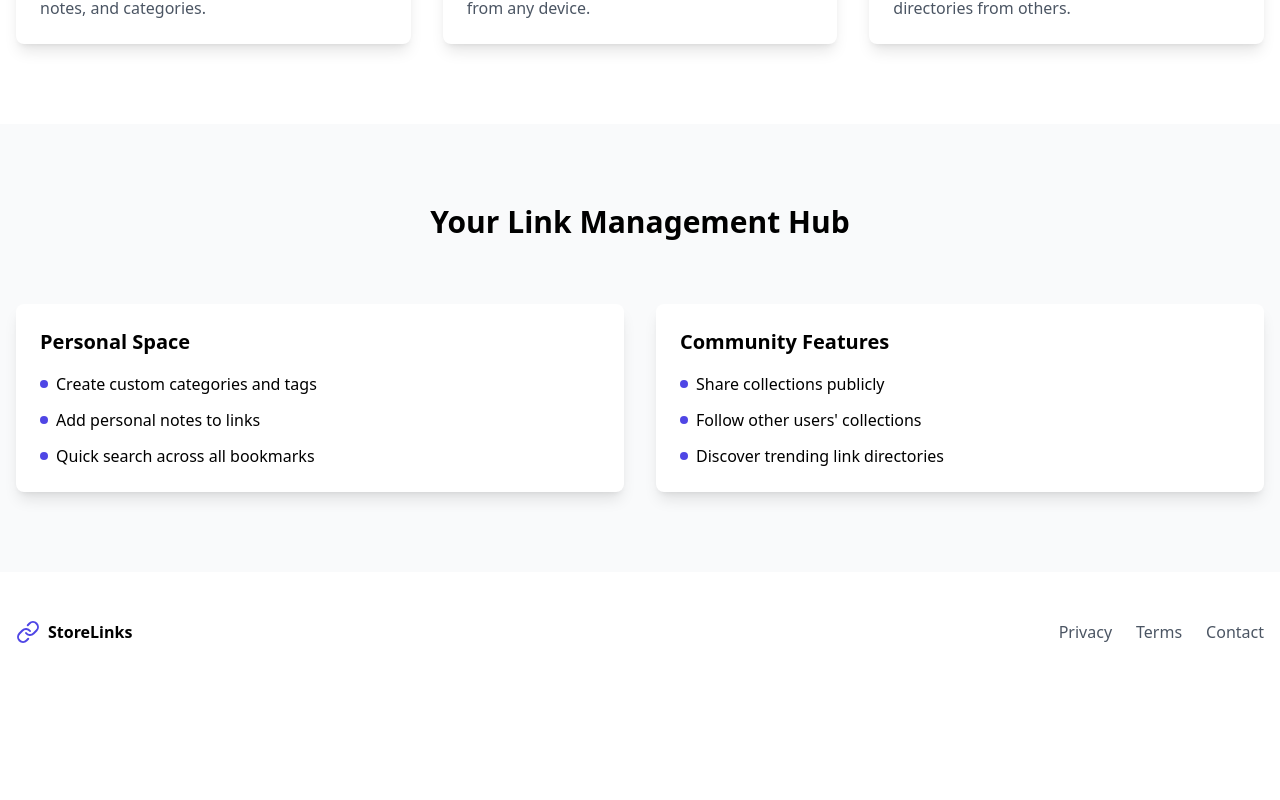
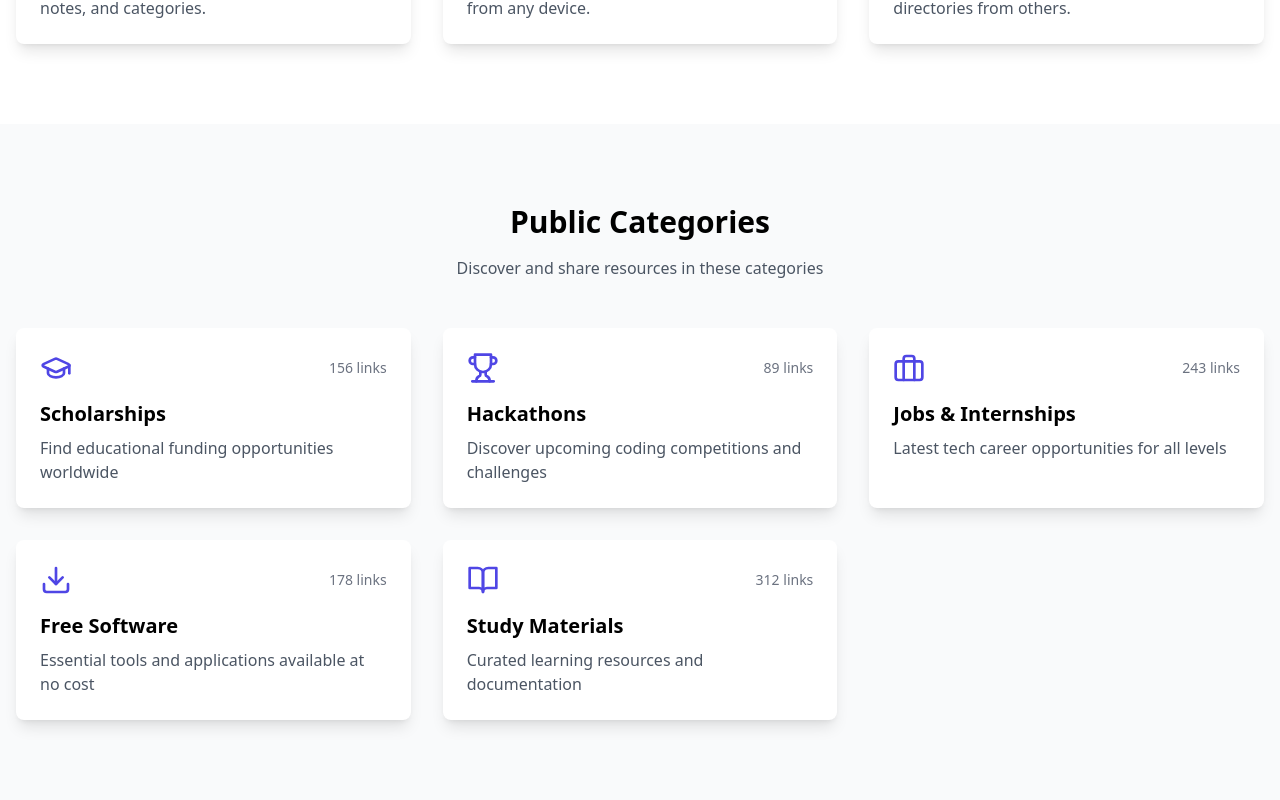
Before and after one commit to shivaraj110/storelinks-website, a React (Vite) app: page / in a window 1280 px wide. Shown: the part 920-1720 px from the top of the page. Before the commit the page ends 1612 px from the top, so only its background shows below. Built offline with nearby package versions, Linux system fonts and the light colour scheme.

Commit message:
added something

```diff
--- a/src/App.tsx
+++ b/src/App.tsx
@@ -1,9 +1,9 @@
-import React from 'react';
-import { Navigation } from './components/Navigation';
-import { Hero } from './components/Hero';
-import { Features } from './components/Features';
-import { Dashboard } from './components/Dashboard';
-import { Footer } from './components/Footer';
+import { Navigation } from "./components/Navigation";
+import { Hero } from "./components/Hero";
+import { Features } from "./components/Features";
+import { Dashboard } from "./components/Dashboard";
+import { Footer } from "./components/Footer";
+import { CategoryList } from "./components/categories/CategoryList";
 
 function App() {
   return (
@@ -13,6 +13,7 @@ function App() {
         <Hero />
       </header>
       <Features />
+      <CategoryList />
       <Dashboard />
       <Footer />
     </div>
--- /dev/null
+++ b/src/components/categories/CategoryCard.tsx
@@ -0,0 +1,27 @@
+import React from "react";
+import { LucideIcon } from "lucide-react";
+
+interface CategoryCardProps {
+  title: string;
+  description: string;
+  icon: LucideIcon;
+  count: number;
+}
+
+export function CategoryCard({
+  title,
+  description,
+  icon: Icon,
+  count,
+}: CategoryCardProps) {
+  return (
+    <div className="bg-white p-6 rounded-lg shadow-lg hover:shadow-xl transition-shadow">
+      <div className="flex items-center justify-between mb-4">
+        <Icon className="w-8 h-8 text-indigo-600" />
+        <span className="text-sm text-gray-500">{count} links</span>
+      </div>
+      <h3 className="text-xl font-semibold mb-2">{title}</h3>
+      <p className="text-gray-600">{description}</p>
+    </div>
+  );
+}
--- /dev/null
+++ b/src/components/categories/CategoryList.tsx
@@ -0,0 +1,61 @@
+import {
+  GraduationCap,
+  Trophy,
+  Briefcase,
+  Download,
+  BookOpen,
+} from "lucide-react";
+import { CategoryCard } from "./CategoryCard";
+
+const categories = [
+  {
+    title: "Scholarships",
+    description: "Find educational funding opportunities worldwide",
+    icon: GraduationCap,
+    count: 156,
+  },
+  {
+    title: "Hackathons",
+    description: "Discover upcoming coding competitions and challenges",
+    icon: Trophy,
+    count: 89,
+  },
+  {
+    title: "Jobs & Internships",
+    description: "Latest tech career opportunities for all levels",
+    icon: Briefcase,
+    count: 243,
+  },
+  {
+    title: "Free Software",
+    description: "Essential tools and applications available at no cost",
+    icon: Download,
+    count: 178,
+  },
+  {
+    title: "Study Materials",
+    description: "Curated learning resources and documentation",
+    icon: BookOpen,
+    count: 312,
+  },
+];
+
+export function CategoryList() {
+  return (
+    <section className="py-20 bg-gray-50">
+      <div className="container mx-auto px-4">
+        <h2 className="text-3xl font-bold text-center mb-4">
+          Public Categories
+        </h2>
+        <p className="text-gray-600 text-center mb-12">
+          Discover and share resources in these categories
+        </p>
+        <div className="grid md:grid-cols-2 lg:grid-cols-3 gap-8">
+          {categories.map((category) => (
+            <CategoryCard key={category.title} {...category} />
+          ))}
+        </div>
+      </div>
+    </section>
+  );
+}
```
